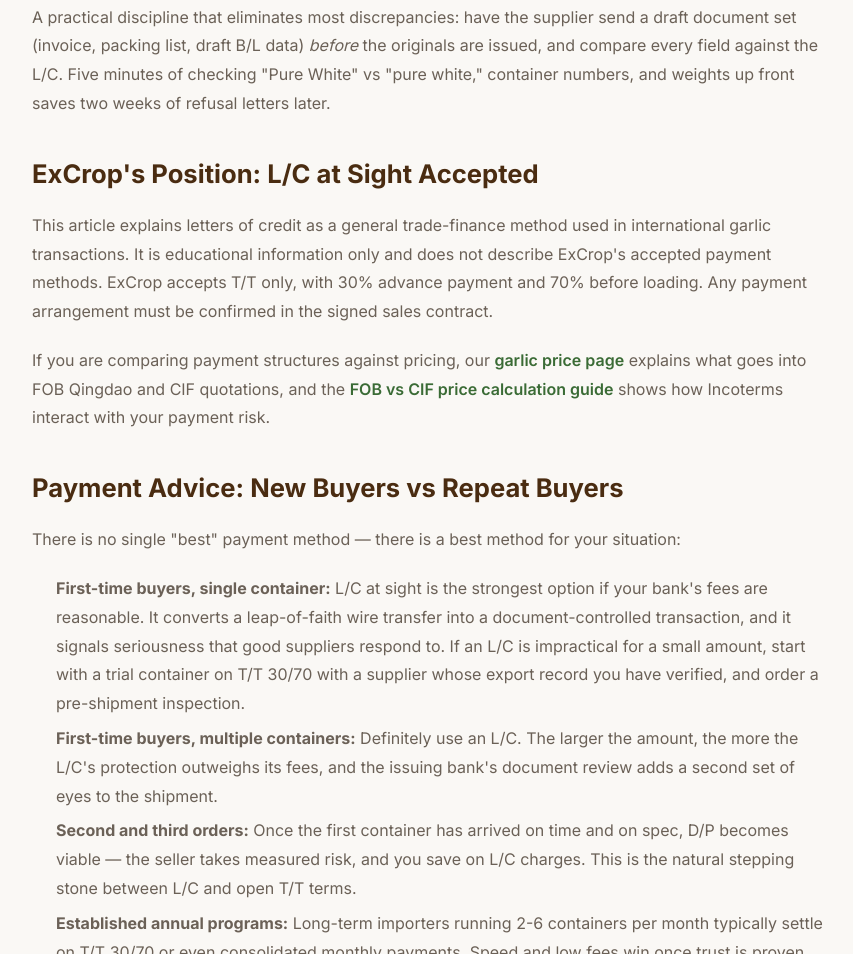
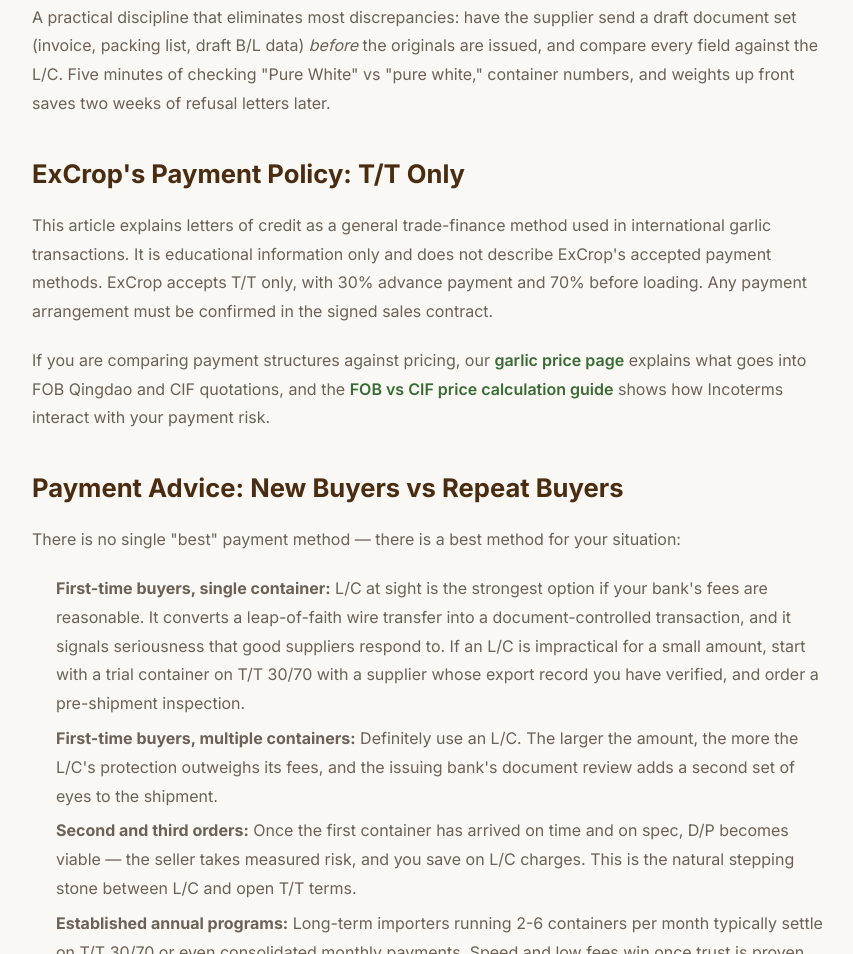
Before and after one commit to benshuailan-collab/excrop, a plain HTML site: page knowledge/garlic-import-letter-of-credit-payment-guide.html in a window 1280 px wide. Shown: the part 5396-6350 px from the top of the page, without its empty margins (28-881 px from the left). Drawn offline with Linux system fonts and the light colour scheme.

Commit message:
Fix structured data and align public specifications and payment policy

```diff
--- a/knowledge/garlic-import-letter-of-credit-payment-guide.html
+++ b/knowledge/garlic-import-letter-of-credit-payment-guide.html
@@ -260,7 +260,7 @@
       </ul>
       <p style="color: var(--gray-dark); line-height: 1.8; margin-bottom: 20px;">A practical discipline that eliminates most discrepancies: have the supplier send a draft document set (invoice, packing list, draft B/L data) <em>before</em> the originals are issued, and compare every field against the L/C. Five minutes of checking "Pure White" vs "pure white," container numbers, and weights up front saves two weeks of refusal letters later.</p>
 
-      <h2 style="font-size: 1.6rem; font-weight: 700; color: var(--brown-dark); margin: 36px 0 16px;">ExCrop's Position: L/C at Sight Accepted</h2>
+      <h2 style="font-size: 1.6rem; font-weight: 700; color: var(--brown-dark); margin: 36px 0 16px;">ExCrop's Payment Policy: T/T Only</h2>
       <p style="color: var(--gray-dark); line-height: 1.8; margin-bottom: 20px;">This article explains letters of credit as a general trade-finance method used in international garlic transactions. It is educational information only and does not describe ExCrop's accepted payment methods. ExCrop accepts T/T only, with 30% advance payment and 70% before loading. Any payment arrangement must be confirmed in the signed sales contract.</p>
       <p style="color: var(--gray-dark); line-height: 1.8; margin-bottom: 20px;">If you are comparing payment structures against pricing, our <a href="../garlic-price.html" style="color: var(--green); font-weight: 600;">garlic price page</a> explains what goes into FOB Qingdao and CIF quotations, and the <a href="understanding-garlic-fob-qingdao-cif-price-calculation.html" style="color: var(--green); font-weight: 600;">FOB vs CIF price calculation guide</a> shows how Incoterms interact with your payment risk.</p>
 
```
